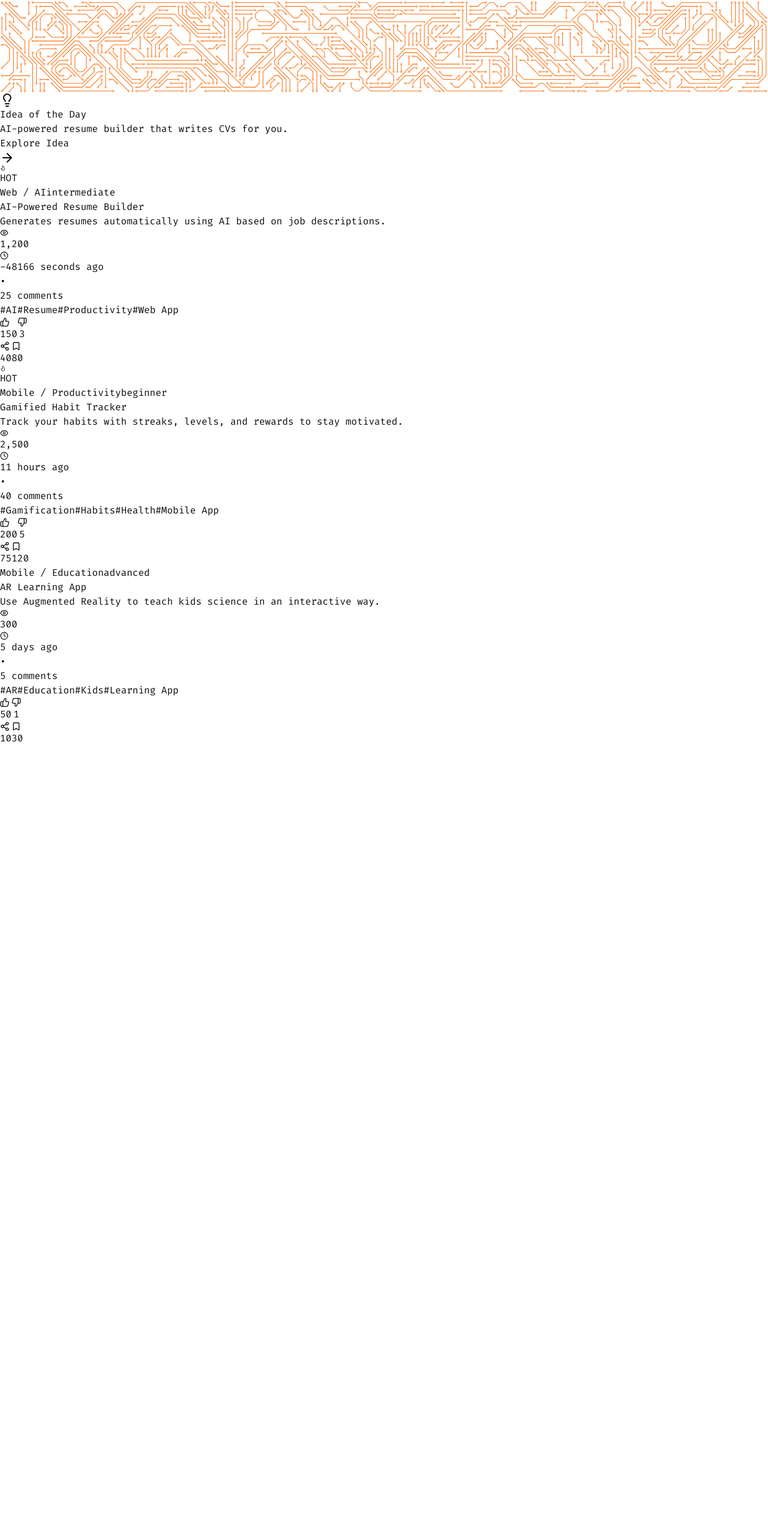
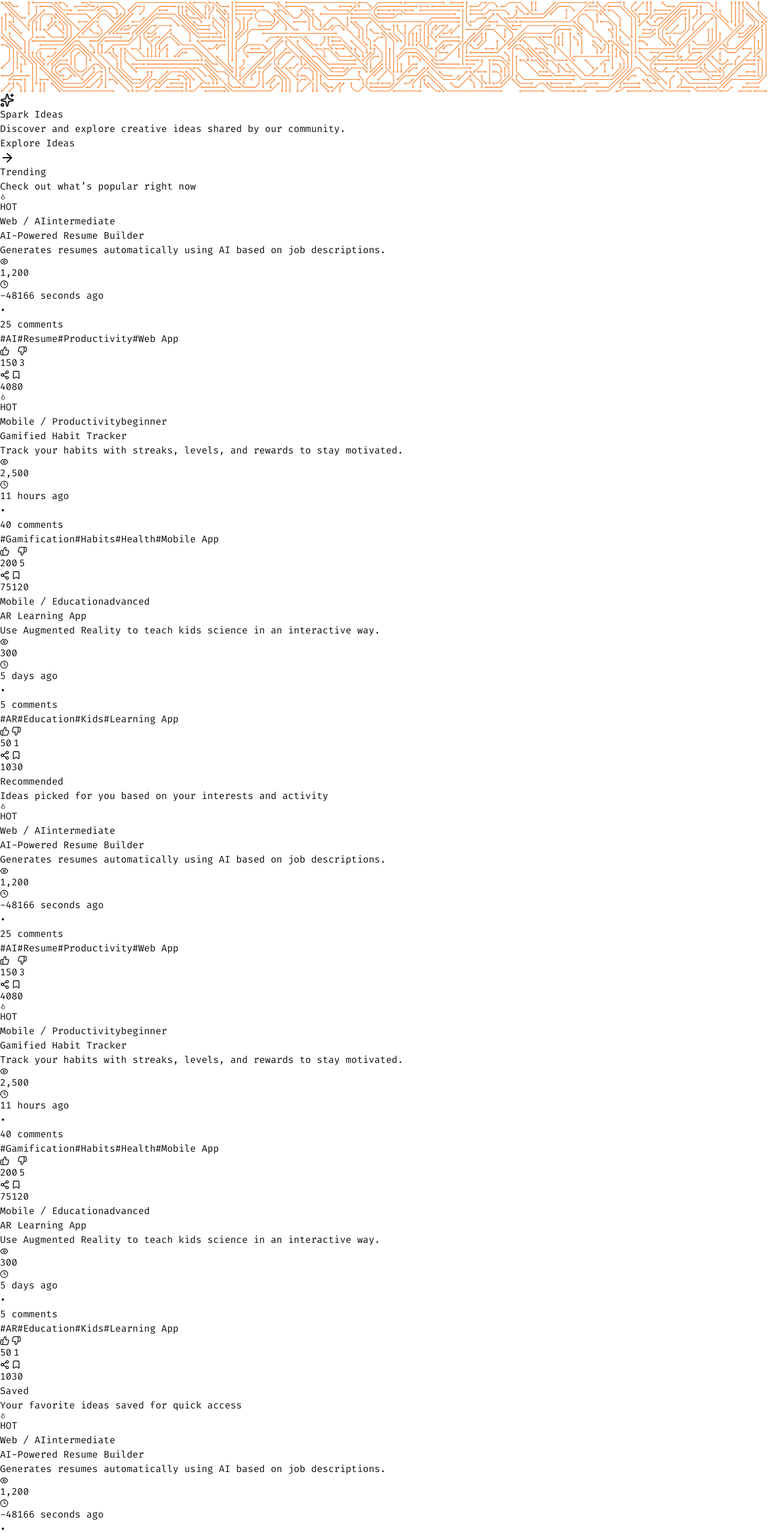
Before and after one commit to An4s0/IdeeLab, a React (Vite) app in the folder apps/web/: page / in a window 1280 px wide. Shown: the part 2188-4752 px from the top of the page at 60% size. Before the commit the page ends 3431 px from the top, so only its background shows below. Built offline with nearby package versions, Linux system fonts and the light colour scheme.

Commit message:
run format script

```diff
--- a/apps/web/src/components/header/bottom-bar.tsx
+++ b/apps/web/src/components/header/bottom-bar.tsx
@@ -3,11 +3,7 @@ import { NavLink } from "react-router-dom";
 
 function navLinkClass(isActive: boolean, isPending?: boolean) {
   return `flex flex-col items-center hover:text-primary ${
-    isPending
-      ? "text-text"
-      : isActive
-        ? "text-primary"
-        : "text-subtle"
+    isPending ? "text-text" : isActive ? "text-primary" : "text-subtle"
   }`;
 }
 
--- a/apps/web/src/components/ideas/card.tsx
+++ b/apps/web/src/components/ideas/card.tsx
@@ -47,7 +47,7 @@ export default function IdeaCard({ idea }: { idea: IdeaType }) {
           </span>
           <span
             className={`px-2 py-1 text-xs font-medium rounded-full border ${getDifficultyColor(
-              idea.difficulty
+              idea.difficulty,
             )}`}
           >
             {idea.difficulty}
--- a/apps/web/src/components/ideas/ideas-grid.tsx
+++ b/apps/web/src/components/ideas/ideas-grid.tsx
@@ -17,11 +17,7 @@ export function IdeasGrid({
           <h2 className="text-xl md:text-2xl font-bold text-foreground">
             {title}
           </h2>
-          {subtitle && (
-            <p className="text-subtle max-w-2xl">
-              {subtitle}
-            </p>
-          )}
+          {subtitle && <p className="text-subtle max-w-2xl">{subtitle}</p>}
           <div className="mt-2 h-px bg-primary/30 w-16"></div>
         </div>
       )}
--- a/apps/web/src/pages/home/page.tsx
+++ b/apps/web/src/pages/home/page.tsx
@@ -1,7 +1,7 @@
 import { useTitle } from "@/hooks";
 import { Header } from "@/components/header";
 import { Link } from "react-router-dom";
-import { Lightbulb, ArrowRight } from "lucide-react";
+import { Sparkles, ArrowRight } from "lucide-react";
 import { IdeasGrid } from "@/components/ideas/ideas-grid";
 import type { IdeaType } from "@/types";
 
@@ -117,24 +117,38 @@ export default function HomePage() {
 
           <div className="absolute inset-0 flex flex-col items-center justify-center text-center z-10 px-4">
             <h2 className="text-2xl sm:text-3xl md:text-4xl lg:text-5xl font-bold flex items-center gap-2">
-              <Lightbulb className="w-6 h-6 sm:w-8 sm:h-8 md:w-10 md:h-10 lg:w-12 lg:h-12" />
-              Idea of the Day
+              <Sparkles className="w-6 h-6 sm:w-8 sm:h-8 md:w-10 md:h-10 lg:w-12 lg:h-12" />
+              Spark Ideas
             </h2>
 
             <p className="mt-3 text-sm sm:text-base md:text-lg text-subtle max-w-md lg:max-w-lg leading-relaxed font-medium">
-              AI-powered resume builder that writes CVs for you.
+              Discover and explore creative ideas shared by our community.
             </p>
 
             <Link
-              to="/ideas/1"
-              className="mt-5 px-5 py-2.5 bg-primary-dark text-white rounded-lg font-medium flex items-center gap-2 hover:bg-primary transition"
+              to="/ideas"
+              className="mt-5 px-5 py-2.5 bg-primary text-white rounded-lg font-medium flex items-center gap-2 hover:bg-primary/90 transition"
             >
-              Explore Idea
+              Explore Ideas
               <ArrowRight className="w-4 h-4 transition-transform group-hover:translate-x-1" />
             </Link>
           </div>
         </div>
-        <IdeasGrid ideas={ideasSample} />
+        <IdeasGrid
+          ideas={ideasSample}
+          title="Trending"
+          subtitle="Check out what’s popular right now"
+        />
+        <IdeasGrid
+          ideas={ideasSample}
+          title="Recommended"
+          subtitle="Ideas picked for you based on your interests and activity"
+        />
+        <IdeasGrid
+          ideas={ideasSample}
+          title="Saved"
+          subtitle="Your favorite ideas saved for quick access"
+        />
       </main>
     </>
   );
```
